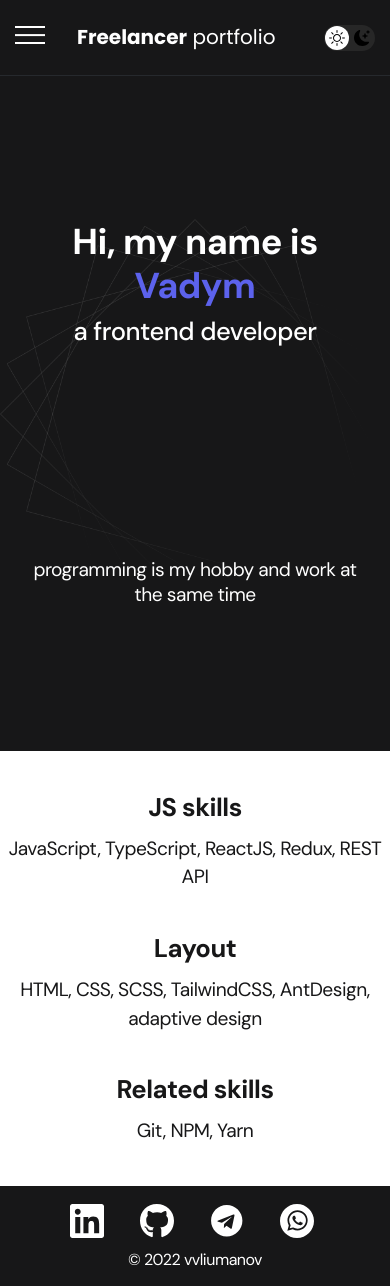
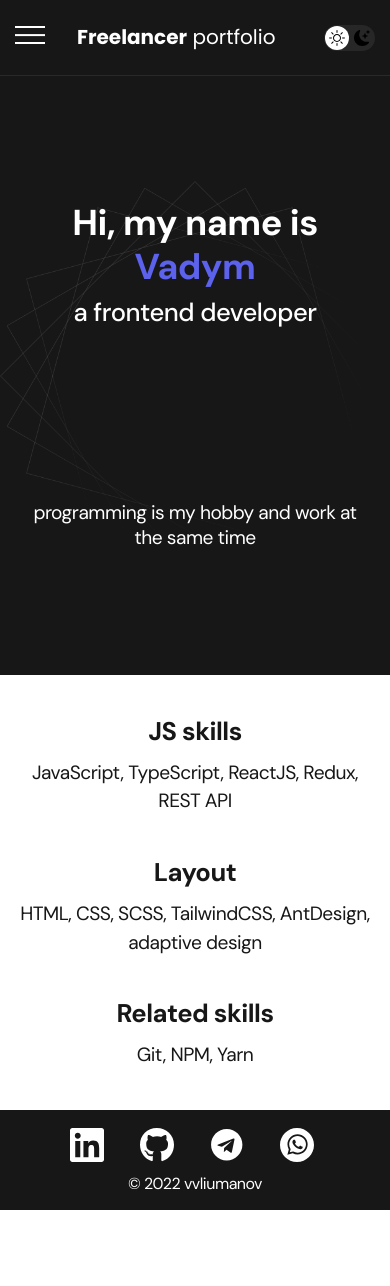
Before and after one commit to Vadym-Liumanov/freelancer-portfolio-react, a React (Create React App) app: page / in a window 390 px wide. After the commit the page ends 1210 px from the top, so only its background shows below. Built offline with nearby package versions, Linux system fonts and the light colour scheme.

Commit message:
Small layout fixes in adaptive design

```diff
--- a/src/components/HeadBlock/styles.css
+++ b/src/components/HeadBlock/styles.css
@@ -21,7 +21,7 @@
 
 @media (max-width: 575px) {
 	.head-block {
-		min-height: 80vh;
+		min-height: calc(80vh - 76px);
 		padding: 40px 20px;
 	}
 }
--- a/src/pages/home/styles.css
+++ b/src/pages/home/styles.css
@@ -5,7 +5,7 @@
 .skills__list {
 	max-width: 570px;
 	margin: 0 auto;
-	padding: 40px 0;
+	padding: 40px 20px;
 
 	display: flex;
 	flex-direction: column;
```
